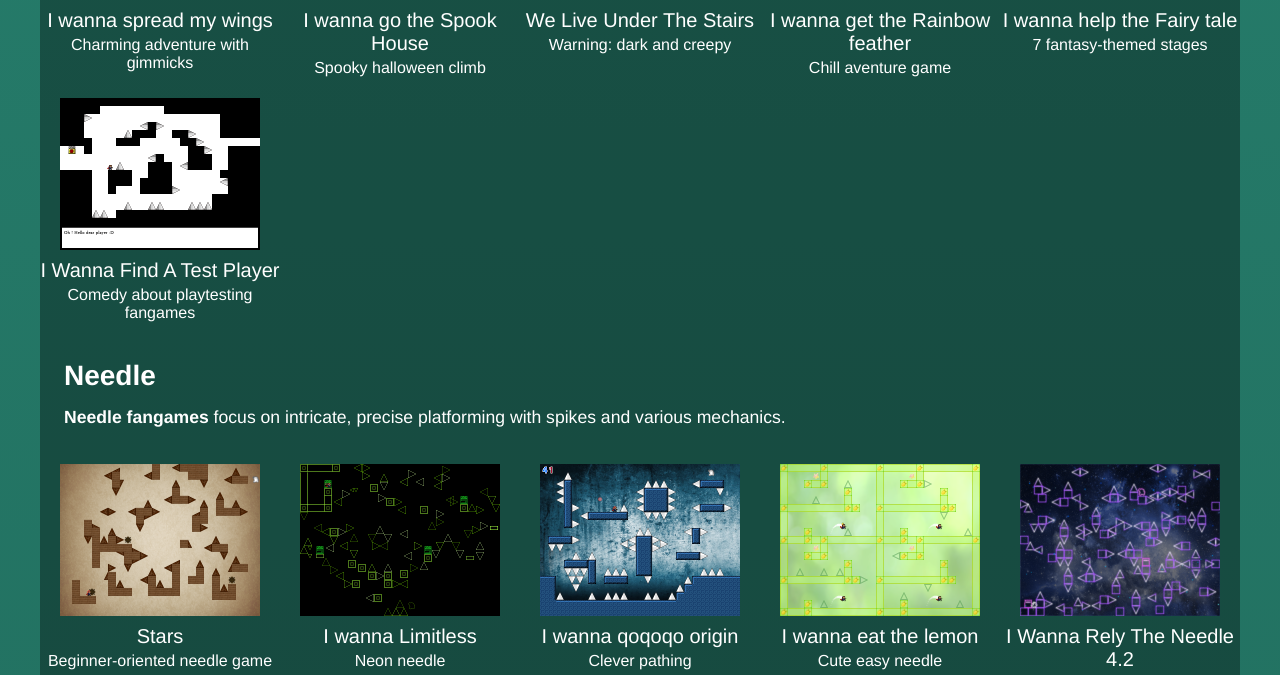
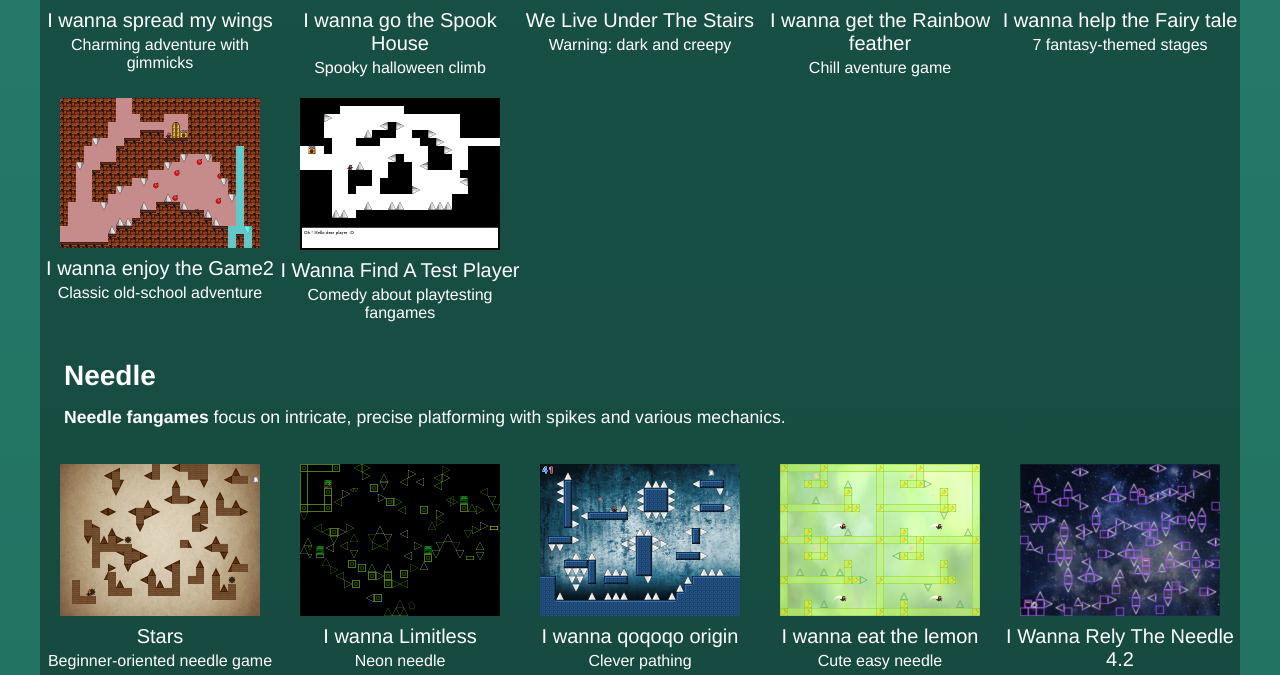
Before and after one commit to patrickgh3/beginner-fangames, a plain HTML site: page index.html in a window 1280 px wide. Shown: the part 1502-2177 px from the top of the page. Drawn offline with Linux system fonts and the light colour scheme.

Commit message:
Add enjoy the game2

```diff
--- a/index.html
+++ b/index.html
@@ -270,6 +270,13 @@ li { font-size: 1.1em; line-height: 1.25em; }
               <img src="images/screenshots/fairytale.png"/>
               <h3>I wanna help the Fairy tale</h3>
               <h4>7 fantasy-themed stages</h4>
+            </a>
+          </div>
+          <div class="game">
+            <a href="https://www.mediafire.com/file/ps31aqkvkqa08li/enjoy_the_game2_ver1.01.zip/file" target="_blank">
+              <img src="images/screenshots/enjoythegame2.png"/>
+              <h3>I wanna enjoy the Game2</h3>
+              <h4>Classic old-school adventure</h4>
             </a>
           </div>
           <div class="game">
@@ -691,7 +698,7 @@ li { font-size: 1.1em; line-height: 1.25em; }
           <br/>
           <br/>
           <br/>
-          <p>Thanks to shign for additional game suggestions.</p>
+          <p>Thanks to shign, and many others, for additional game suggestions.</p>
           <br/>
           <p>If you have any ideas for how to improve this page, such as games that could be added or removed, or any other kind of changes, please let me know! :) I'm Patrick # 0303 on Discord, and also have <a href="https://twitter.com/clockworkpat">Twitter</a> and <a href="mailto:patrickjtraynor@gmail.com">Email</a>.</p>
           <p>Published 2017, last updated 2021</p>
```
Also changed, not shown: template/template.html (+1 -1 lines), images/screenshots/enjoythegame2.png (added), template/games.txt.
